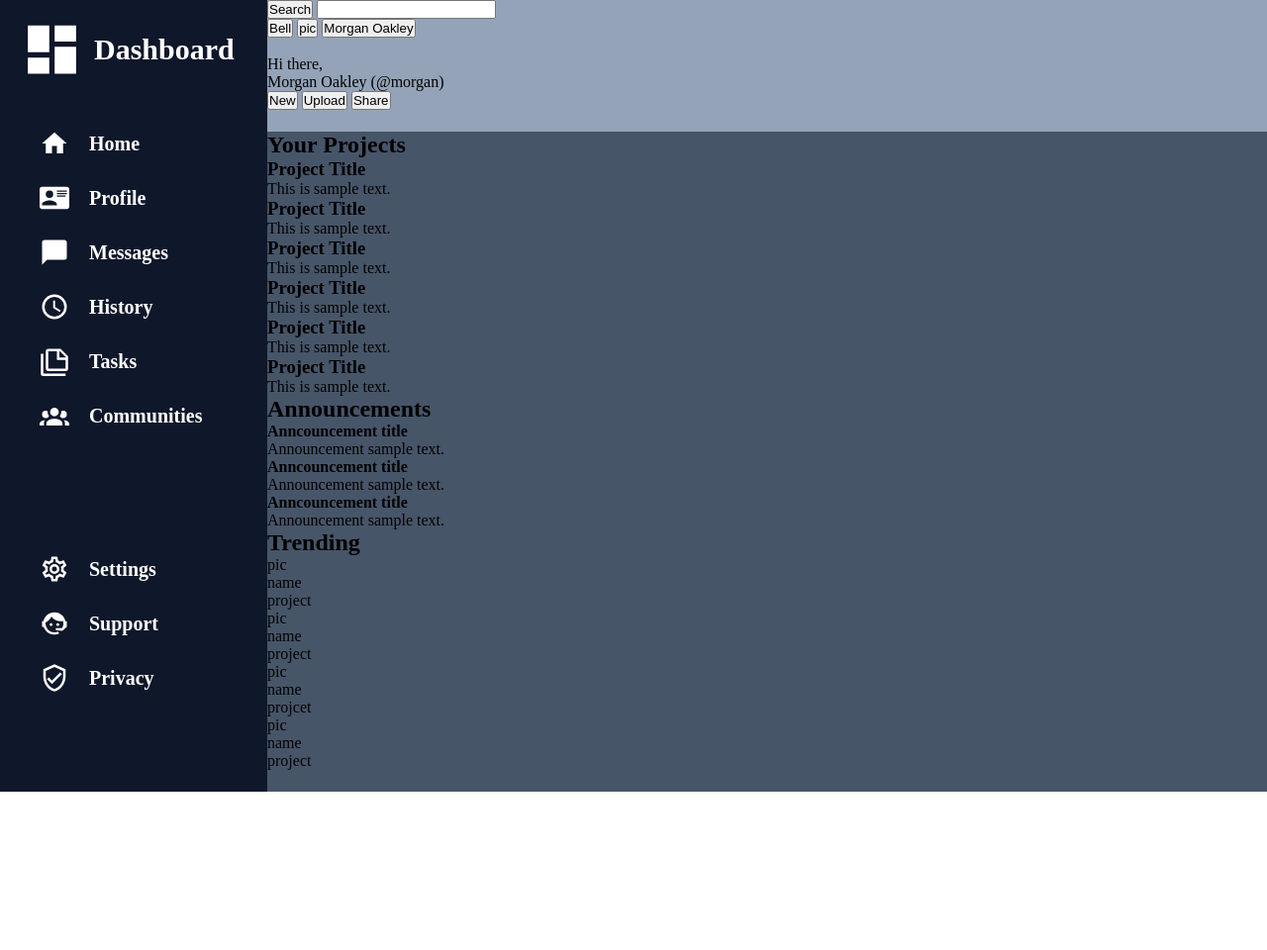
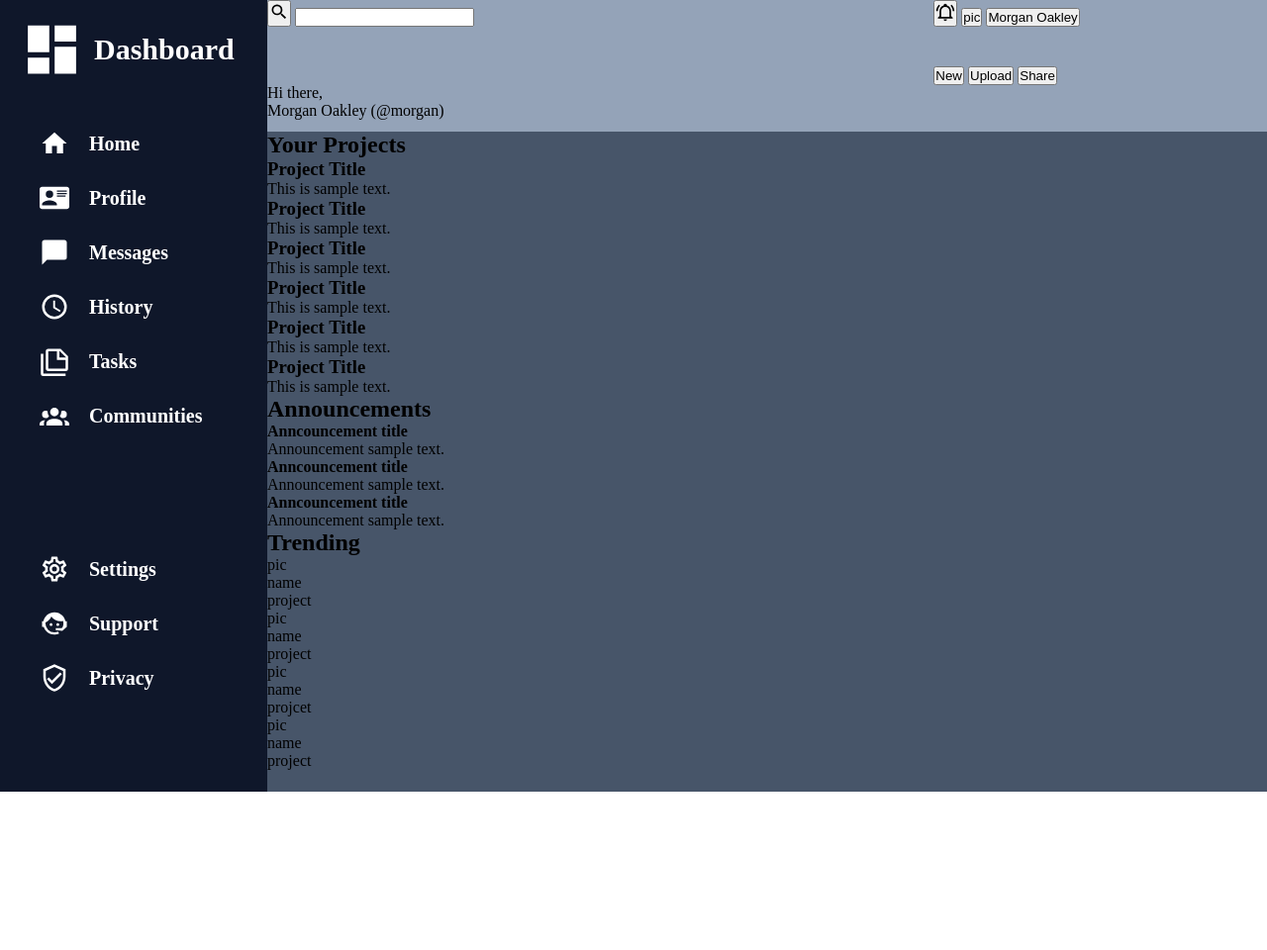
Before and after one commit to Y-igyu/Admin-Dashboard, a plain HTML site: page index.html in a window 1280 px wide. Shown: the whole page at 99% size. Drawn offline with Linux system fonts and the light colour scheme.

Commit message:
Header is organized by grid

```diff
--- a/index.html
+++ b/index.html
@@ -35,17 +35,17 @@
         <div id="header">
 
             <div id="search">
-                <button class="searchBtn">Search</button>
+                <button class="searchBtn"><svg width="20px" xmlns="http://www.w3.org/2000/svg" viewBox="0 0 24 24"><title>magnify</title><path d="M9.5,3A6.5,6.5 0 0,1 16,9.5C16,11.11 15.41,12.59 14.44,13.73L14.71,14H15.5L20.5,19L19,20.5L14,15.5V14.71L13.73,14.44C12.59,15.41 11.11,16 9.5,16A6.5,6.5 0 0,1 3,9.5A6.5,6.5 0 0,1 9.5,3M9.5,5C7,5 5,7 5,9.5C5,12 7,14 9.5,14C12,14 14,12 14,9.5C14,7 12,5 9.5,5Z" /></svg></button>
                 <input class="searchBar">
             </div>
 
             <div id="user">
-                <button class="notification">Bell</button>
+                <button class="notification"><svg width="20px" xmlns="http://www.w3.org/2000/svg" viewBox="0 0 24 24"><title>bell-ring-outline</title><path d="M10,21H14A2,2 0 0,1 12,23A2,2 0 0,1 10,21M21,19V20H3V19L5,17V11C5,7.9 7.03,5.17 10,4.29C10,4.19 10,4.1 10,4A2,2 0 0,1 12,2A2,2 0 0,1 14,4C14,4.1 14,4.19 14,4.29C16.97,5.17 19,7.9 19,11V17L21,19M17,11A5,5 0 0,0 12,6A5,5 0 0,0 7,11V18H17V11M19.75,3.19L18.33,4.61C20.04,6.3 21,8.6 21,11H23C23,8.07 21.84,5.25 19.75,3.19M1,11H3C3,8.6 3.96,6.3 5.67,4.61L4.25,3.19C2.16,5.25 1,8.07 1,11Z" /></svg></button>
                 <button class="profilePicture">pic</button>
                 <button class="userName">Morgan Oakley</button>
             </div>
 
-            <div id="projectControl">
+            <div id="userGreeting">
                 <div class="greeting">
                     <img class="profilePicture">
                     <p class="hello">
@@ -56,11 +56,12 @@
                         </span>
                     </p>
                 </div>
-                <div class="wrapper">
-                    <button class="projBtns">New</button>
-                    <button class="projBtns">Upload</button>
-                    <button class="projBtns">Share</button>
-                </div>
+            </div>
+
+            <div class="projectControl">
+                <button class="projBtns">New</button>
+                <button class="projBtns">Upload</button>
+                <button class="projBtns">Share</button>
             </div>
         </div>
 
--- a/style.css
+++ b/style.css
@@ -14,7 +14,7 @@ html, body {
     display: grid;
     grid-template: 1fr 5fr / 270px 4fr;
 }
-
+/* Section 1 */
 #sideBar {
     background-color: #0f172a;
     color: white;
@@ -65,6 +65,9 @@ html, body {
     background-color: #94a3b8;
     grid-area: 1/2/2/3;
     grid-template-rows: 1fr 1fr;
+    display: grid;
+    grid-template-rows: 1fr 1fr;
+    grid-template-columns: 2fr 1fr;
 }
 
 #mainContent {
```
